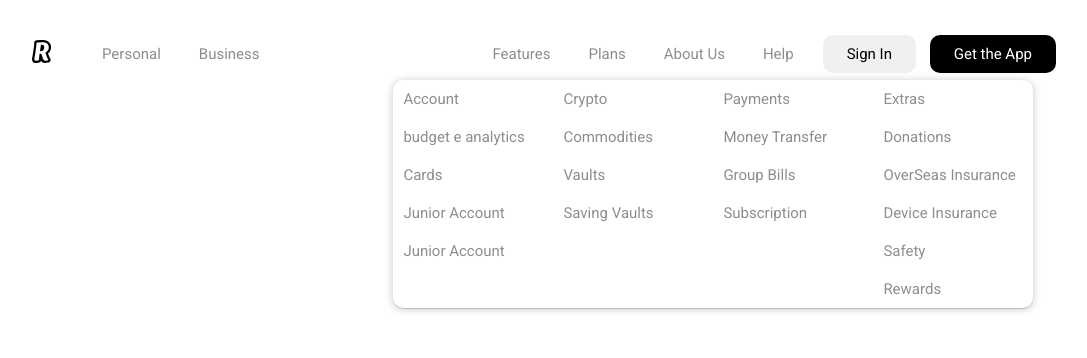
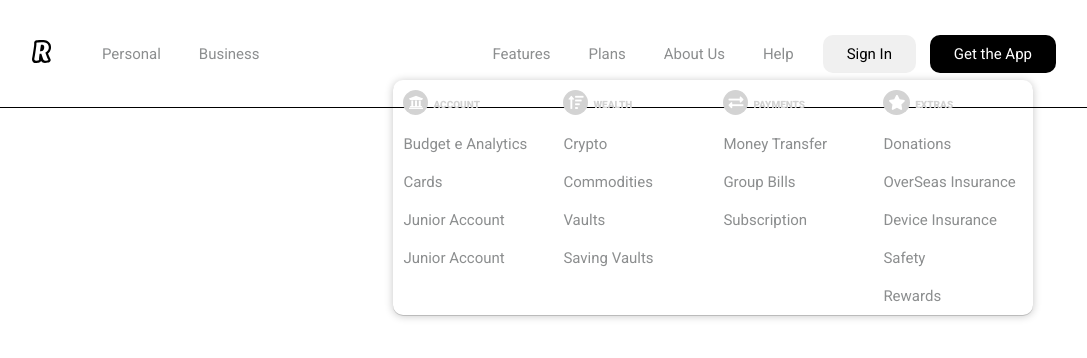
Before and after one commit to leonard0-b/js-html-css-revolut, a plain HTML site: page index.html in a window 1280 px wide. Shown: the whole page, without its empty margins (96-1183 px from the left). Drawn offline with nearby package versions, Linux system fonts and the light colour scheme.

Commit message:
Aggiunta dettagli nav

```diff
--- a/assets/css/master.css
+++ b/assets/css/master.css
@@ -15,6 +15,10 @@
 nav {
   justify-content: space-between;
   padding: 40px 0;
+}
+
+header {
+  border-bottom: 1px solid black;
 }
 
 .container {
@@ -62,11 +66,27 @@
 }
 
 .dropdown-menu {
+  z-index: 2;
   position: absolute;
   border-radius: 10px;
   top: 35px;
   left: -80px;
   box-shadow: 0 1px 0px rgb(0 0 0 / 16%), 0 1px 9px rgb(0 0 0 / 23%);
+}
+
+.fas {
+  color: #fff;
+  background-color: lightgrey;
+  border-radius: 50%;
+  padding: 5px 5px;
+  margin-right: 5px;
+}
+
+.bold-title {
+  color: lightgrey;
+  font-weight: bold;
+  font-size: 10px;
+  text-transform: uppercase;
 }
 
 
--- a/index.html
+++ b/index.html
@@ -5,9 +5,10 @@
   <meta name="viewport" content="width=device-width, initial-scale=1.0">
   <meta http-equiv="X-UA-Compatible" content="ie=edge">
   <link rel="preconnect" href="https://fonts.gstatic.com">
-  <link href="https://fonts.googleapis.com/css2?family=Roboto:wght@300;400;500&display=swap" rel="stylesheet">
+  <link href="https://fonts.googleapis.com/css2?family=Roboto:wght@400;900&display=swap" rel="stylesheet">
   <link rel="stylesheet" href="./assets/css/master.css">
   <script src="https://cdnjs.cloudflare.com/ajax/libs/jquery/3.6.0/jquery.min.js" integrity="sha512-894YE6QWD5I59HgZOGReFYm4dnWc1Qt5NtvYSaNcOP+u1T9qYdvdihz0PPSiiqn/+/3e7Jo4EaG7TubfWGUrMQ==" crossorigin="anonymous"></script>
+  <link rel="stylesheet" href="https://cdnjs.cloudflare.com/ajax/libs/font-awesome/5.15.2/css/all.min.css" integrity="sha512-HK5fgLBL+xu6dm/Ii3z4xhlSUyZgTT9tuc/hSrtw6uzJOvgRr2a9jyxxT1ely+B+xFAmJKVSTbpM/CuL7qxO8w==" crossorigin="anonymous" />
   <title>Document</title>
 </head>
 <body>
@@ -32,8 +33,8 @@
                 <div class="dropdown-menu flex">
                   <div class="col1 w160">
                     <ul>
-                      <li><a href="#">Account</a></li>
-                      <li><a href="#">budget e analytics</a></li>
+                      <li class="bold-title"><i class="fas fa-university"></i>Account</li>
+                      <li><a href="#">Budget e Analytics</a></li>
                       <li><a href="#">Cards</a></li>
                       <li><a href="#">Junior Account</a></li>
                       <li><a href="#">Junior Account</a></li>
@@ -41,6 +42,7 @@
                   </div>
                   <div class="col2 w160">
                     <ul>
+                      <li class="bold-title"><i class="fas fa-sort-amount-up"></i>Wealth</li>
                       <li><a href="#">Crypto</a></li>
                       <li><a href="#">Commodities</a></li>
                       <li><a href="#">Vaults</a></li>
@@ -49,7 +51,7 @@
                   </div>
                   <div class="col3 w160">
                     <ul>
-                      <li><a href="#">Payments</a></li>
+                      <li class="bold-title"><i class="fas fa-exchange-alt"></i>Payments</li>
                       <li><a href="#">Money Transfer</a></li>
                       <li><a href="#">Group Bills</a></li>
                       <li><a href="#">Subscription</a></li>
@@ -57,7 +59,7 @@
                   </div>
                   <div class="col4 w160">
                     <ul>
-                      <li><a href="#">Extras</a></li>
+                      <li a class="bold-title"><i class="fas fa-star"></i>Extras</li>
                       <li><a href="#">Donations</a></li>
                       <li><a href="#">OverSeas Insurance</a></li>
                       <li><a href="#">Device Insurance</a></li>
```
